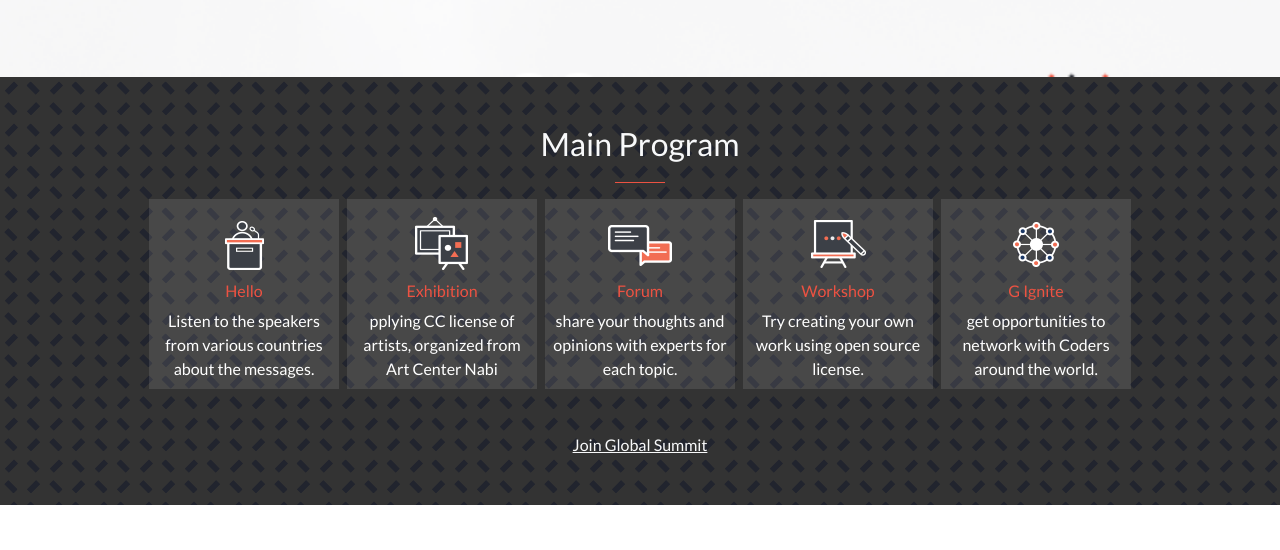
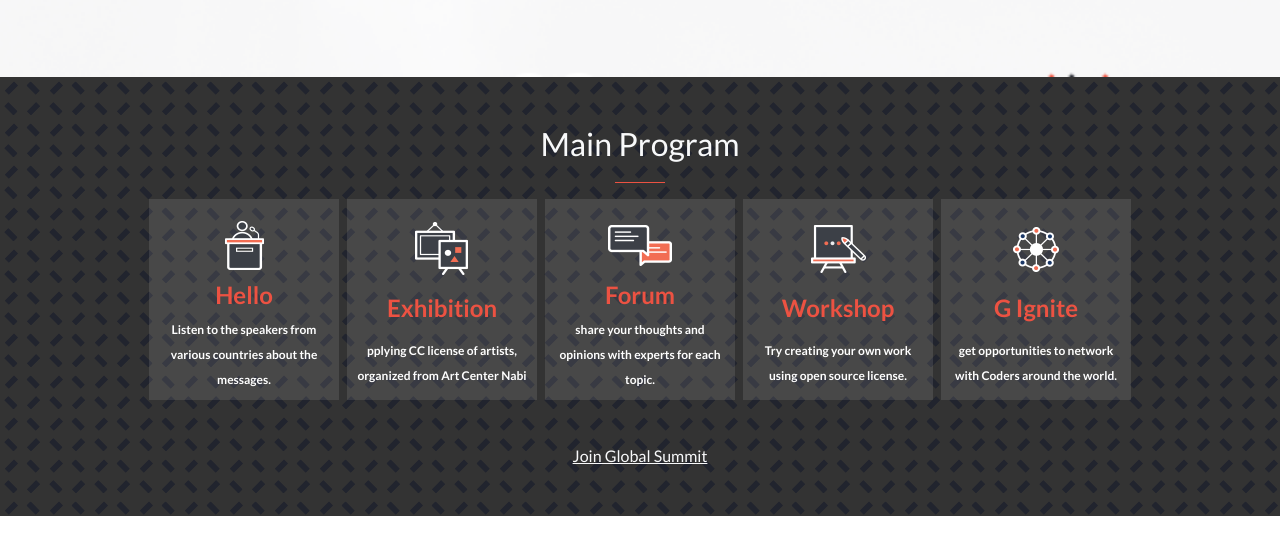
Before and after one commit to Abdelaziz-Mahdi/Global-Summit, a plain HTML site: page index.html in a window 1280 px wide. Shown: the part 587-1137 px from the top of the page. Drawn offline with Linux system fonts and the light colour scheme.

Commit message:
Update-program-section-layout-stylesheet

```diff
--- a/style.css
+++ b/style.css
@@ -61,6 +61,20 @@
   font-weight: 400;
   font-size: 12px;
   line-height: 17px;
+}
+
+.fontS-127 {
+  font-style: normal;
+  font-weight: 700;
+  font-size: 12px;
+  line-height: 25px;
+}
+
+.fontS-prog-14 {
+  font-style: normal;
+  font-weight: 700;
+  font-size: 14.2712px;
+  line-height: 25px;
 }
 
 .hOne-font {
@@ -196,6 +210,13 @@ h1 {
     line-height: 64px;
   }
 
+  .fontS-prog-14 {
+    font-style: normal;
+    font-weight: 700;
+    font-size: 24px;
+    line-height: 28px;
+  }
+
   .gdg {
     max-width: 250px;
   }
```
